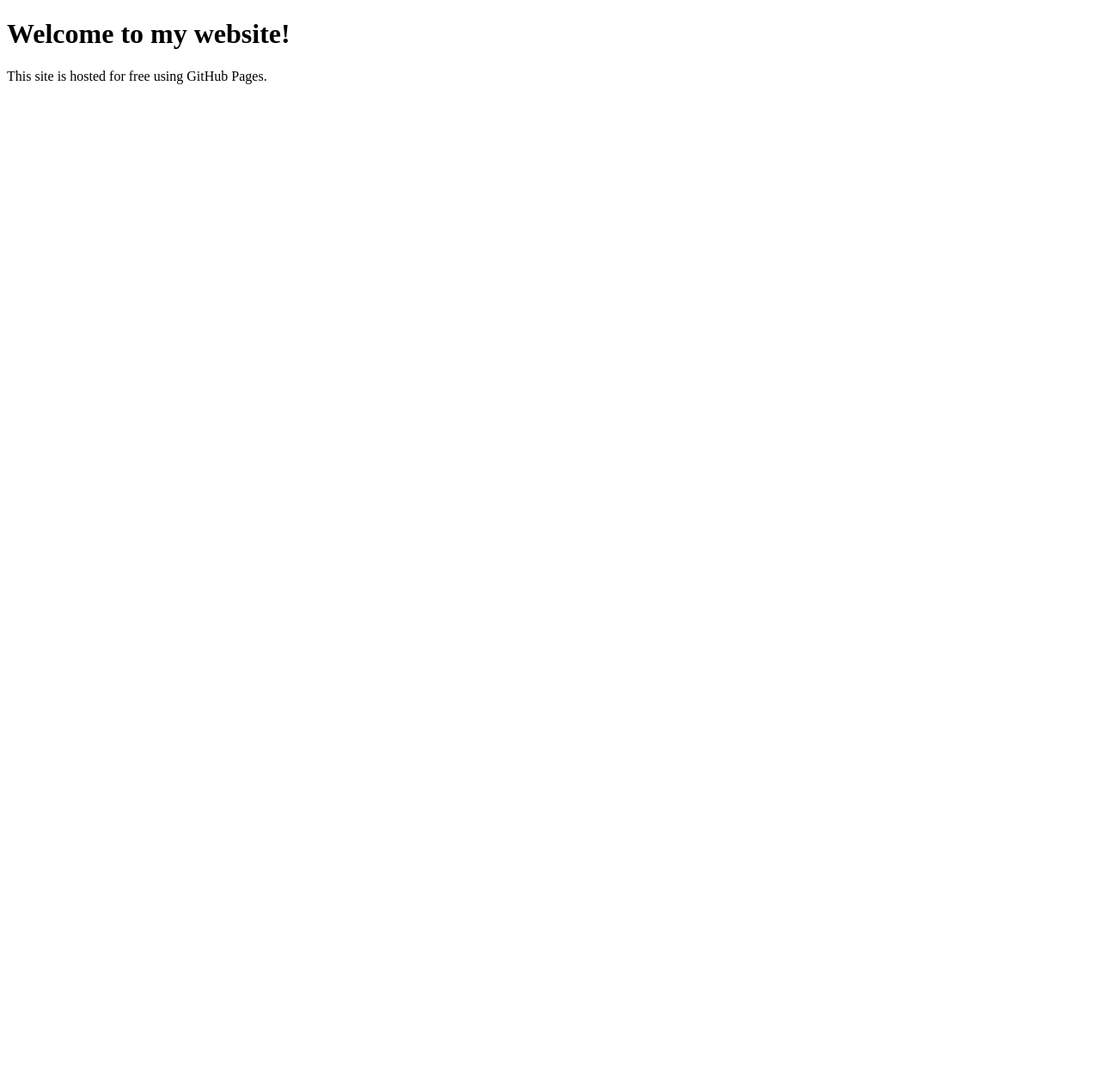
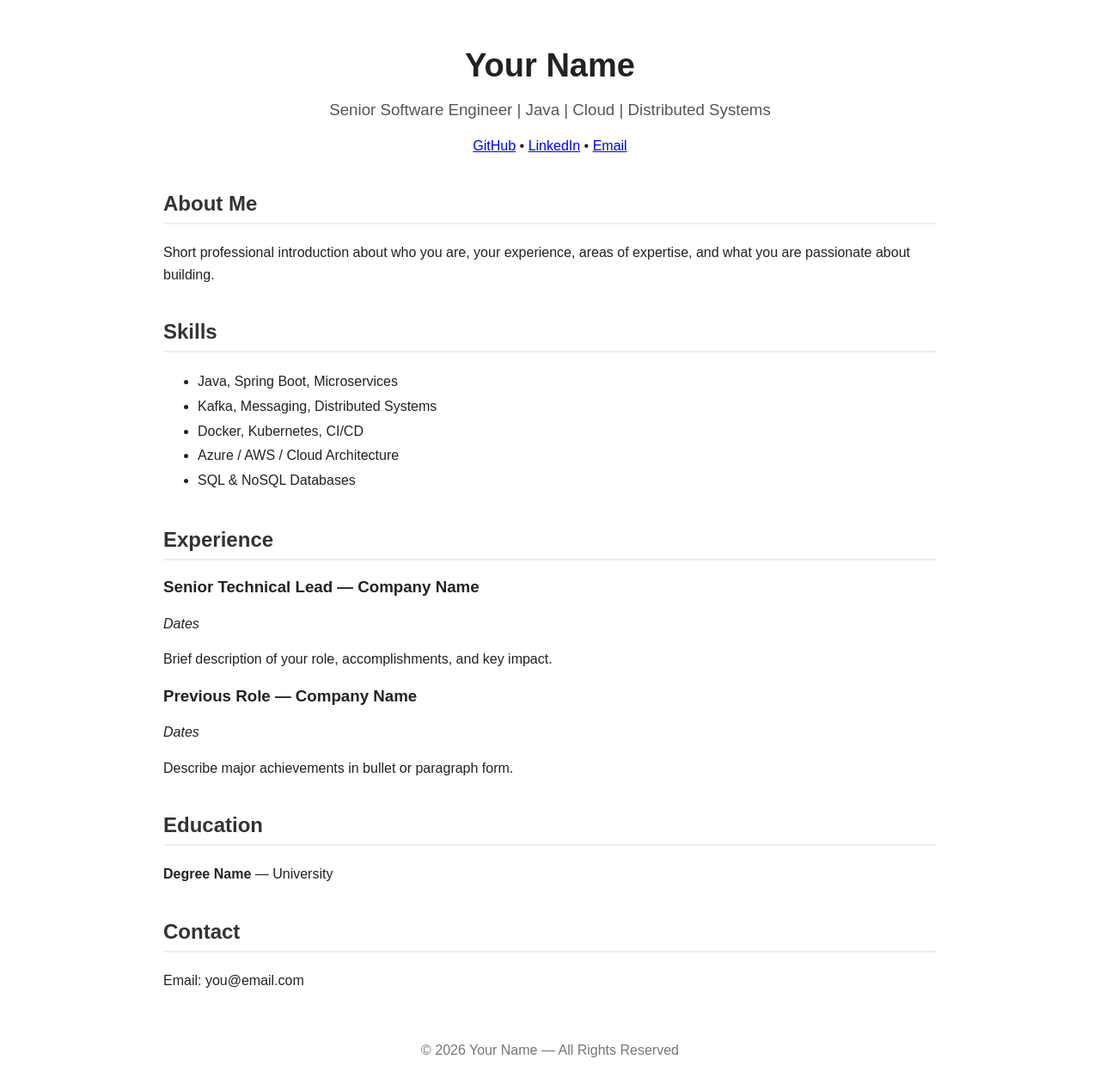
Before and after one commit to s2-thalavai/s2-thalavai.github.io, a plain HTML site: page index.html in a window 1280 px wide. Shown: the whole page at 86% size. Before the commit the page ends 800 px from the top, so only its background shows below. Drawn offline with Linux system fonts and the light colour scheme.

Commit message:
Update index.html

```diff
--- a/index.html
+++ b/index.html
@@ -1,10 +1,130 @@
 <!DOCTYPE html>
-<html>
+<html lang="en">
 <head>
-  <title>My GitHub Website</title>
+<meta charset="UTF-8">
+<meta name="viewport" content="width=device-width, initial-scale=1.0">
+<title>Your Name - Portfolio</title>
+
+<style>
+body{
+  margin:0;
+  font-family:Arial,Helvetica,sans-serif;
+  background:#ffffff;
+  color:#222;
+}
+
+.container{
+  max-width:900px;
+  margin:auto;
+  padding:25px;
+}
+
+header{
+  text-align:center;
+  margin-top:30px;
+}
+
+header h1{
+  margin-bottom:5px;
+  font-size:38px;
+}
+
+header h3{
+  font-weight:normal;
+  color:#555;
+}
+
+.section{
+  margin-top:40px;
+}
+
+.section h2{
+  border-bottom:2px solid #eee;
+  padding-bottom:8px;
+  color:#333;
+}
+
+p{
+  line-height:1.6;
+}
+
+ul{
+  line-height:1.8;
+}
+
+footer{
+  text-align:center;
+  color:#777;
+  margin-top:60px;
+  padding-bottom:20px;
+}
+</style>
 </head>
+
 <body>
-  <h1>Welcome to my website!</h1>
-  <p>This site is hosted for free using GitHub Pages.</p>
+
+<div class="container">
+
+<header>
+  <h1>Your Name</h1>
+  <h3>Senior Software Engineer | Java | Cloud | Distributed Systems</h3>
+  <p>
+    <a href="https://github.com/your-username">GitHub</a> •
+    <a href="https://linkedin.com/in/your-profile">LinkedIn</a> •
+    <a href="mailto:you@email.com">Email</a>
+  </p>
+</header>
+
+<div class="section">
+  <h2>About Me</h2>
+  <p>
+    Short professional introduction about who you are, your experience,
+    areas of expertise, and what you are passionate about building.
+  </p>
+</div>
+
+<div class="section">
+  <h2>Skills</h2>
+  <ul>
+    <li>Java, Spring Boot, Microservices</li>
+    <li>Kafka, Messaging, Distributed Systems</li>
+    <li>Docker, Kubernetes, CI/CD</li>
+    <li>Azure / AWS / Cloud Architecture</li>
+    <li>SQL & NoSQL Databases</li>
+  </ul>
+</div>
+
+<div class="section">
+  <h2>Experience</h2>
+
+  <h3>Senior Technical Lead — Company Name</h3>
+  <p><em>Dates</em></p>
+  <p>
+    Brief description of your role, accomplishments, and key impact.
+  </p>
+
+  <h3>Previous Role — Company Name</h3>
+  <p><em>Dates</em></p>
+  <p>
+    Describe major achievements in bullet or paragraph form.
+  </p>
+</div>
+
+<div class="section">
+  <h2>Education</h2>
+  <p><strong>Degree Name</strong> — University</p>
+</div>
+
+<div class="section">
+  <h2>Contact</h2>
+  <p>Email: you@email.com</p>
+</div>
+
+<footer>
+  © 2026 Your Name — All Rights Reserved
+</footer>
+
+</div>
+
 </body>
 </html>
```
